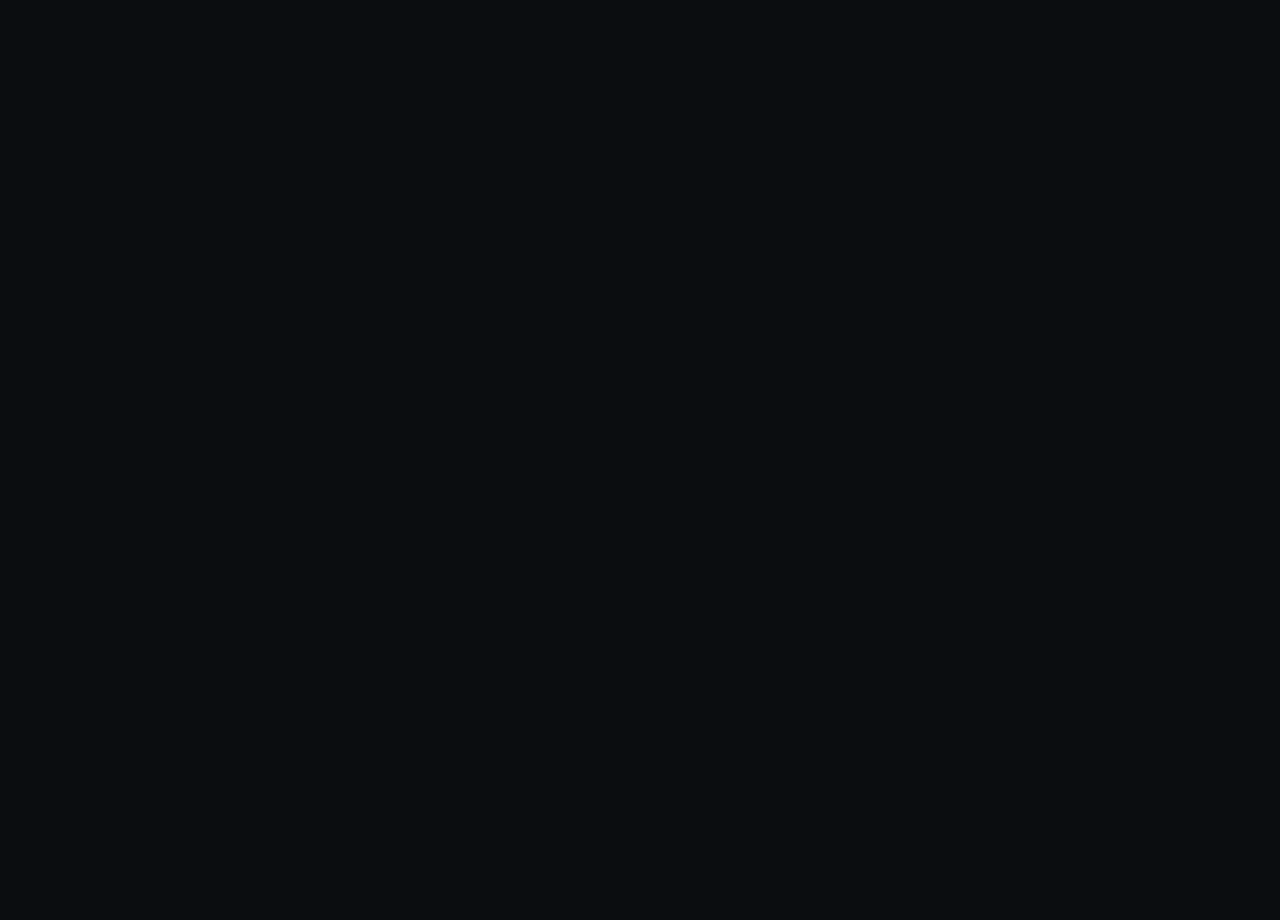
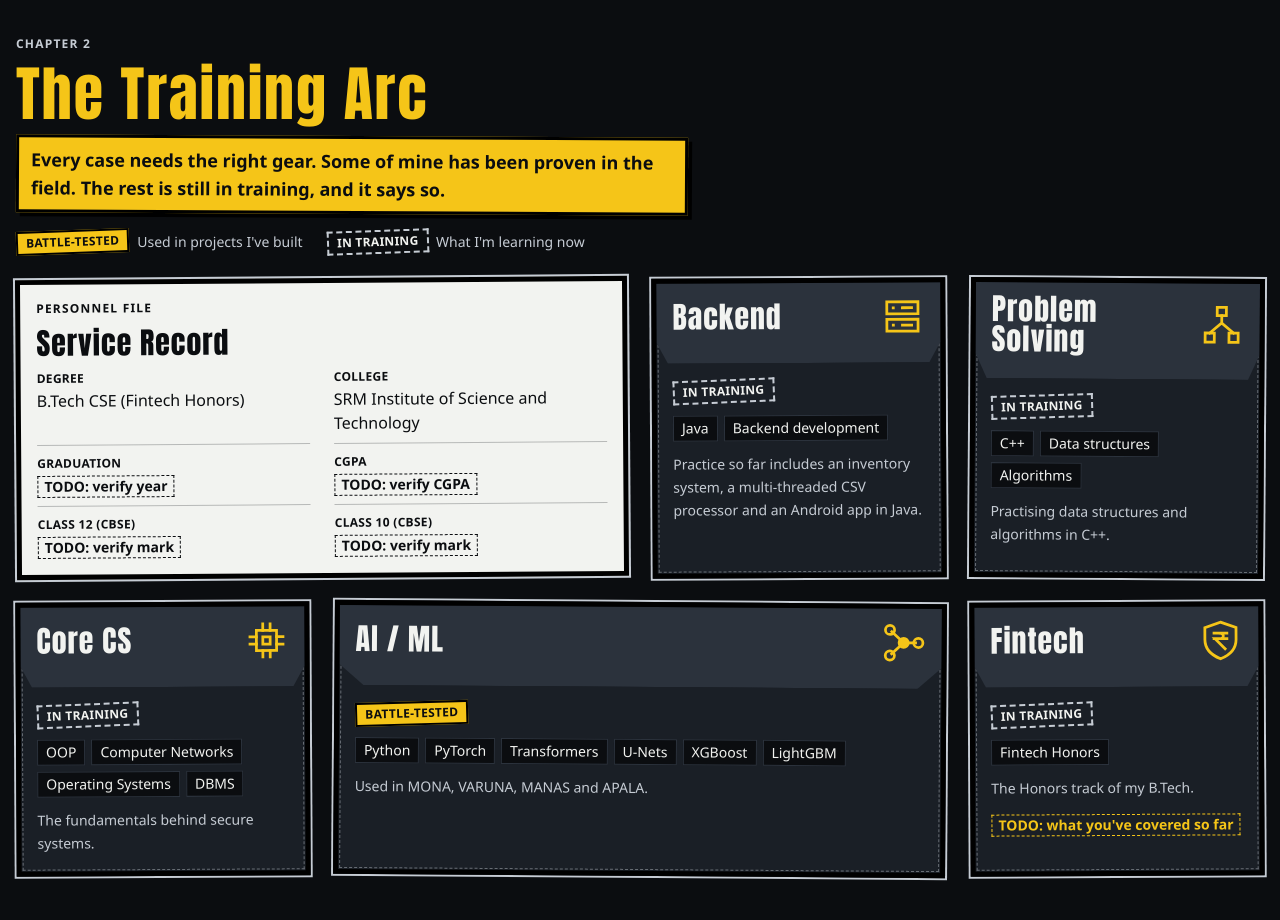
Before and after one commit to JayD108/PortFolio, a React (Vite) app: page / in a window 1280 px wide. Shown: the part 1520-2440 px from the top of the page. Before the commit the page ends 1492 px from the top, so only its background shows below. Built offline with nearby package versions, Linux system fonts and the light colour scheme.

Commit message:
Add Training Arc chapter
Adds five skill pouches labelled battle-tested or in training, plus the Service Record with numbers left as TODO. Recruiter Mode now lists the same skills.

```diff
--- a/src/App.tsx
+++ b/src/App.tsx
@@ -2,6 +2,7 @@ import { Cover } from './components/Cover'
 import { OriginStory } from './components/OriginStory'
 import { RecruiterView } from './components/RecruiterView'
 import { TopNav } from './components/TopNav'
+import { TrainingArc } from './components/TrainingArc'
 import { useRecruiterMode } from './hooks/useRecruiterMode'
 
 export default function App() {
@@ -16,6 +17,7 @@ export default function App() {
         <main>
           <Cover />
           <OriginStory />
+          <TrainingArc />
         </main>
       )}
     </>
--- a/src/components/Comic.tsx
+++ b/src/components/Comic.tsx
@@ -15,9 +15,10 @@ export function SpeechBubble({ children, className = '' }: { children: ReactNode
 }
 
 /** Marks content that still needs writing, so it can't be mistaken for finished copy. */
-export function Todo({ children }: { children: ReactNode }) {
+export function Todo({ children, light = false }: { children: ReactNode; light?: boolean }) {
+  const colors = light ? 'border-ink text-ink' : 'border-signal text-signal'
   return (
-    <span className="inline-block border border-dashed border-signal px-1.5 text-sm font-semibold text-signal">
+    <span className={`inline-block border border-dashed px-1.5 text-sm font-semibold ${colors}`}>
       TODO: {children}
     </span>
   )
--- /dev/null
+++ b/src/components/PouchIcon.tsx
@@ -0,0 +1,50 @@
+import type { PouchIcon as IconName } from '../content/training'
+
+/** Small original gadget icons for the Training Arc pouches. Decorative only. */
+export function PouchIcon({ name }: { name: IconName }) {
+  return (
+    <svg
+      viewBox="0 0 48 48"
+      aria-hidden="true"
+      className="size-11 shrink-0"
+      fill="none"
+      stroke="#f5c518"
+      strokeWidth="3"
+      strokeLinecap="square"
+    >
+      {name === 'backend' && (
+        <>
+          <path d="M7 8h34v13H7ZM7 27h34v13H7Z" />
+          <path d="M14 14.5h.1M14 33.5h.1M24 14.5h10M24 33.5h10" />
+        </>
+      )}
+      {name === 'dsa' && (
+        <>
+          <path d="M24 13v8M24 21 11 32M24 21l13 11" />
+          <path d="M19 4h10v9H19ZM6 32h10v10H6ZM32 32h10v10H32Z" />
+        </>
+      )}
+      {name === 'core' && (
+        <>
+          <path d="M13 13h22v22H13Z" />
+          <path d="M20 20h8v8h-8ZM20 6v7M28 6v7M20 35v7M28 35v7M6 20h7M6 28h7M35 20h7M35 28h7" />
+        </>
+      )}
+      {name === 'ai' && (
+        <>
+          <path d="M11 12 24 24M11 36l13-12M24 24h13" />
+          <circle cx="9" cy="10" r="5" />
+          <circle cx="9" cy="38" r="5" />
+          <circle cx="24" cy="24" r="5" fill="#f5c518" />
+          <circle cx="40" cy="24" r="5" />
+        </>
+      )}
+      {name === 'fintech' && (
+        <>
+          <path d="M24 4 41 10v13c0 10-7 17-17 21C14 40 7 33 7 23V10Z" />
+          <path d="M17 16h14M17 22h14M23 16c5 0 6 6 0 6h-5l11 11" />
+        </>
+      )}
+    </svg>
+  )
+}
--- a/src/components/RecruiterView.tsx
+++ b/src/components/RecruiterView.tsx
@@ -1,5 +1,6 @@
 import { origin } from '../content/origin'
 import { links, person, serviceRecord } from '../content/site'
+import { statusLabels, training } from '../content/training'
 import { Todo } from './Comic'
 
 const linkClass = 'font-medium text-signal underline underline-offset-4 hover:text-paper'
@@ -53,11 +54,18 @@ export function RecruiterView() {
         <p>{origin.mind.quote}</p>
       </section>
 
-      <section aria-labelledby="skills-h" className="grid gap-3">
-        <h2 id="skills-h" className="text-xl font-bold">Top skills</h2>
-        <ul className="list-disc pl-5">
-          {person.topSkills.map((skill) => <li key={skill}>{skill}</li>)}
-        </ul>
+      <section aria-labelledby="skills-h" className="grid gap-4">
+        <h2 id="skills-h" className="text-xl font-bold">Skills</h2>
+        {training.pouches.map((pouch) => (
+          <div key={pouch.id} className="grid gap-1">
+            <h3 className="font-semibold">
+              {pouch.title} <span className="font-normal text-fog">({statusLabels[pouch.status]})</span>
+            </h3>
+            <p>{pouch.items.join(', ')}</p>
+            <p className="text-fog">{pouch.note}</p>
+            {pouch.todo && <p><Todo>{pouch.todo}</Todo></p>}
+          </div>
+        ))}
       </section>
     </main>
   )
--- /dev/null
+++ b/src/components/TrainingArc.tsx
@@ -0,0 +1,92 @@
+import { serviceRecord } from '../content/site'
+import { statusLabels, training, type PouchIcon, type SkillStatus } from '../content/training'
+import { Caption, Reveal, Sfx, Todo } from './Comic'
+import { PouchIcon as PouchIconArt } from './PouchIcon'
+
+// Keeps every grid row full: AI / ML gets the extra width on desktop, Fintech on tablets.
+const spans: Partial<Record<PouchIcon, string>> = {
+  ai: 'lg:col-span-2',
+  fintech: 'md:col-span-2 lg:col-span-1',
+}
+
+/** Status is shown in words and in the stamp's shape, so it never relies on colour alone. */
+function StatusStamp({ status }: { status: SkillStatus }) {
+  const style =
+    status === 'battle-tested'
+      ? 'border-2 border-black bg-signal text-ink'
+      : 'border-2 border-dashed border-fog text-paper'
+
+  return (
+    <span className={`inline-block w-fit -rotate-2 px-2 py-0.5 text-xs font-bold uppercase tracking-wide ${style}`}>
+      {statusLabels[status]}
+    </span>
+  )
+}
+
+function ServiceRecord() {
+  return (
+    <article aria-labelledby="record-title" className="story-panel panel-frame flex h-full flex-col gap-3 bg-paper p-4 text-ink md:-rotate-[0.4deg]">
+      <p className="text-xs font-bold uppercase tracking-widest">Personnel file</p>
+      <h3 id="record-title" className="comic-heading text-3xl leading-none">Service Record</h3>
+      <dl className="grid gap-x-6 gap-y-2.5 md:grid-cols-2">
+        {serviceRecord.map((row) => (
+          <div key={row.label} className="grid content-start gap-0.5 border-b border-ink/25 pb-2 last:border-b-0 last:pb-0 md:[&:nth-last-child(2)]:border-b-0 md:[&:nth-last-child(2)]:pb-0">
+            <dt className="text-xs font-semibold uppercase tracking-wide">{row.label}</dt>
+            <dd className="m-0 font-medium">{row.value ?? <Todo light>{row.todo}</Todo>}</dd>
+          </div>
+        ))}
+      </dl>
+    </article>
+  )
+}
+
+export function TrainingArc() {
+  return (
+    <section id="training" aria-labelledby="training-title" className="mx-auto grid max-w-7xl gap-6 px-3 py-12 sm:px-4 md:py-16">
+      <header className="grid gap-3">
+        <p className="text-xs font-bold uppercase tracking-widest text-fog">{training.chapter}</p>
+        <h2 id="training-title" className="comic-heading text-5xl leading-none text-signal md:text-6xl">{training.title}</h2>
+        <Caption className="max-w-2xl rotate-[0.3deg] px-3 py-2 text-base sm:text-lg">{training.narration}</Caption>
+        <ul aria-label="What the labels mean" className="flex flex-wrap gap-x-6 gap-y-2 pt-1">
+          {training.legend.map((entry) => (
+            <li key={entry.status} className="flex flex-wrap items-center gap-2 text-sm text-fog">
+              <StatusStamp status={entry.status} />
+              {entry.meaning}
+            </li>
+          ))}
+        </ul>
+      </header>
+
+      <div className="grid gap-5 md:grid-cols-2 md:gap-6 lg:grid-cols-4">
+        <Reveal className="md:col-span-2">
+          <ServiceRecord />
+        </Reveal>
+
+        {training.pouches.map((pouch, index) => (
+          <Reveal key={pouch.id} className={spans[pouch.id] ?? ''}>
+            <article
+              aria-labelledby={`pouch-${pouch.id}`}
+              className={`story-panel sfx-host pouch panel-frame relative flex h-full flex-col bg-gunmetal ${index % 2 ? 'md:rotate-[0.4deg]' : 'md:-rotate-[0.3deg]'}`}
+            >
+              <div className="pouch-flap flex items-center justify-between gap-3 bg-slate px-4 pb-6 pt-3">
+                <h3 id={`pouch-${pouch.id}`} className="comic-heading text-3xl leading-none text-paper lg:text-2xl xl:text-3xl">{pouch.title}</h3>
+                <PouchIconArt name={pouch.id} />
+              </div>
+              <Sfx className="right-2 top-1 text-xl">{pouch.sfx}</Sfx>
+              <div className="grid flex-1 content-start gap-3 p-4">
+                <StatusStamp status={pouch.status} />
+                <ul aria-label={`${pouch.title} skills`} className="flex flex-wrap gap-1.5">
+                  {pouch.items.map((item) => (
+                    <li key={item} className="border border-slate bg-ink px-2 py-0.5 text-sm font-medium text-paper">{item}</li>
+                  ))}
+                </ul>
+                <p className="text-sm leading-relaxed text-fog">{pouch.note}</p>
+                {pouch.todo && <p><Todo>{pouch.todo}</Todo></p>}
+              </div>
+            </article>
+          </Reveal>
+        ))}
+      </div>
+    </section>
+  )
+}
--- /dev/null
+++ b/src/content/training.ts
@@ -0,0 +1,74 @@
+// Training Arc copy. The comic and Recruiter Mode both read from this file.
+// To change a skill's label, set status to 'battle-tested' or 'in-training'.
+
+export type SkillStatus = 'battle-tested' | 'in-training'
+export type PouchIcon = 'backend' | 'dsa' | 'core' | 'ai' | 'fintech'
+
+export type Pouch = {
+  id: PouchIcon
+  title: string
+  status: SkillStatus
+  items: string[]
+  note: string
+  todo?: string
+  sfx: string
+}
+
+export const statusLabels: Record<SkillStatus, string> = {
+  'battle-tested': 'Battle-tested',
+  'in-training': 'In training',
+}
+
+export const training = {
+  chapter: 'Chapter 2',
+  title: 'The Training Arc',
+  narration: 'Every case needs the right gear. Some of mine has been proven in the field. The rest is still in training, and it says so.',
+  legend: [
+    { status: 'battle-tested', meaning: "Used in projects I've built" },
+    { status: 'in-training', meaning: "What I'm learning now" },
+  ] satisfies { status: SkillStatus; meaning: string }[],
+  pouches: [
+    {
+      id: 'backend',
+      title: 'Backend',
+      status: 'in-training',
+      items: ['Java', 'Backend development'],
+      note: 'Practice so far includes an inventory system, a multi-threaded CSV processor and an Android app in Java.',
+      sfx: 'COMPILE!',
+    },
+    {
+      id: 'dsa',
+      title: 'Problem Solving',
+      status: 'in-training',
+      items: ['C++', 'Data structures', 'Algorithms'],
+      note: 'Practising data structures and algorithms in C++.',
+      sfx: 'SEGFAULT!',
+    },
+    {
+      id: 'core',
+      title: 'Core CS',
+      status: 'in-training',
+      items: ['OOP', 'Computer Networks', 'Operating Systems', 'DBMS'],
+      note: 'The fundamentals behind secure systems.',
+      sfx: 'PING!',
+    },
+    {
+      id: 'ai',
+      title: 'AI / ML',
+      status: 'battle-tested',
+      items: ['Python', 'PyTorch', 'Transformers', 'U-Nets', 'XGBoost', 'LightGBM'],
+      note: 'Used in MONA, VARUNA, MANAS and APALA.',
+      sfx: 'TRAIN!',
+    },
+    {
+      id: 'fintech',
+      title: 'Fintech',
+      status: 'in-training',
+      items: ['Fintech Honors'],
+      note: 'The Honors track of my B.Tech.',
+      // TODO: replace with what you've covered, then delete this line.
+      todo: "what you've covered so far",
+      sfx: 'KA-CHING!',
+    },
+  ] satisfies Pouch[],
+}
--- a/src/index.css
+++ b/src/index.css
@@ -156,6 +156,16 @@ body {
   translate: 0 16px;
 }
 
+/* A gear pouch: a stitched body under a flap. */
+.pouch {
+  outline: 1px dashed rgb(198 204 212 / 0.45);
+  outline-offset: -7px;
+}
+
+.pouch-flap {
+  clip-path: polygon(0 0, 100% 0, 100% 74%, 96% 100%, 4% 100%, 0 74%);
+}
+
 .story-panel {
   transition: translate 180ms ease;
 }
```
